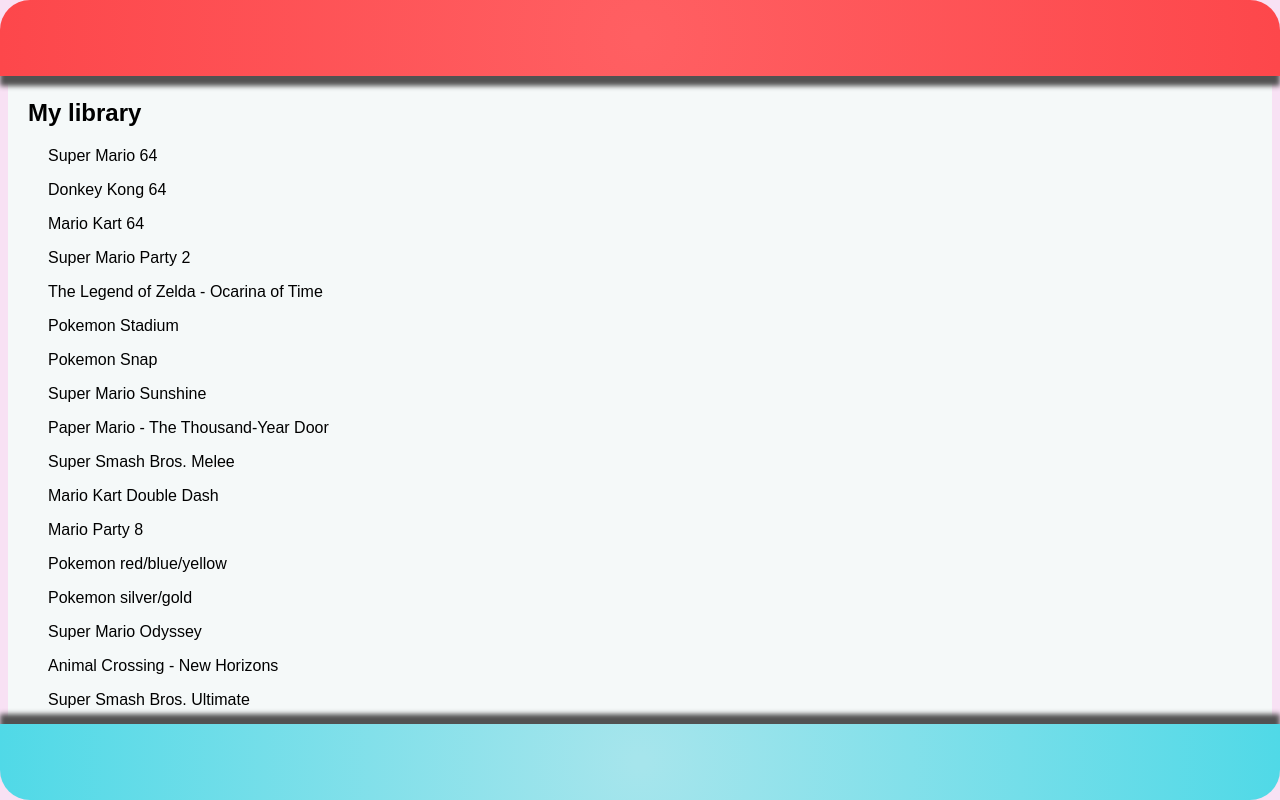
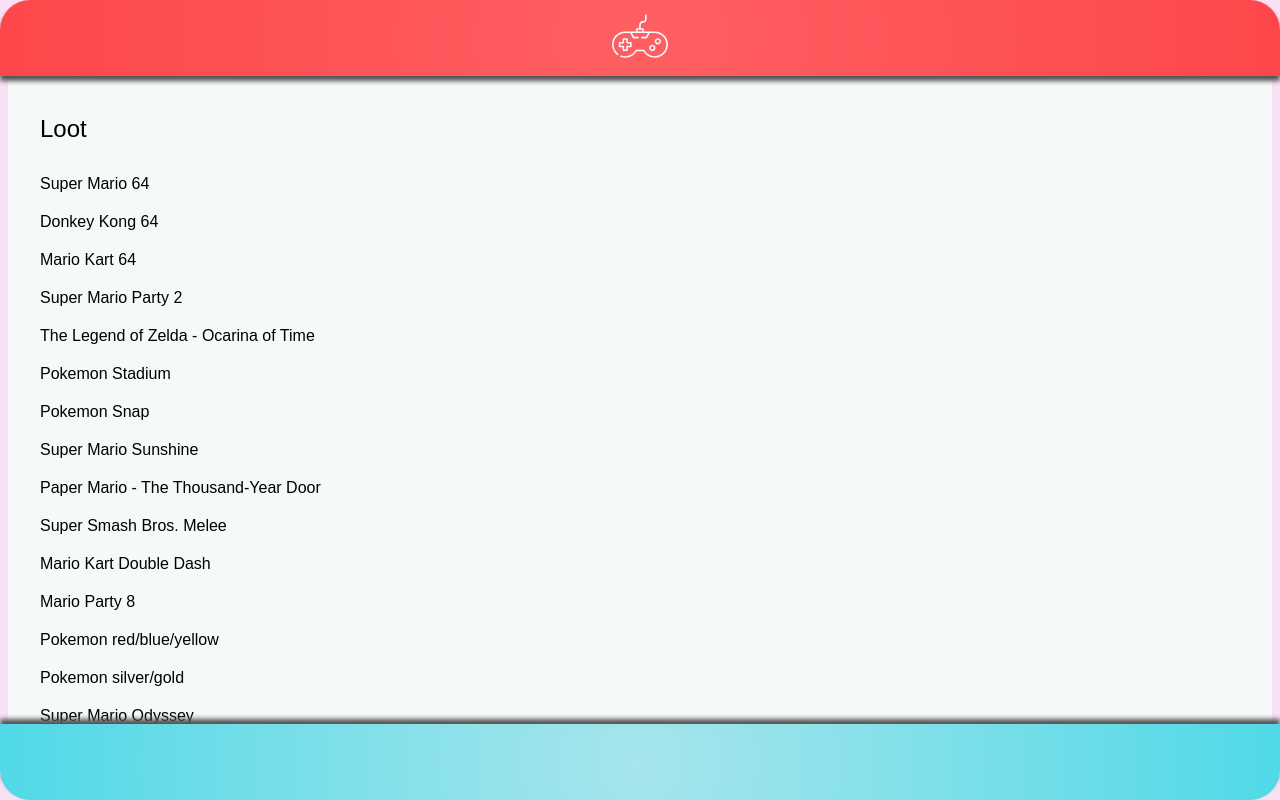
Before and after one commit to juliaknuth/capstone-project, a React (Create React App) app in the folder client/: page / in a window 1280 px wide. Built offline with nearby package versions, Linux system fonts and the light colour scheme.

Commit message:
Final dummy style, no review needed

```diff
--- a/client/src/Footer.js
+++ b/client/src/Footer.js
@@ -14,5 +14,5 @@
   );
   border-bottom-right-radius: 30px;
   border-bottom-left-radius: 30px;
-  box-shadow: 0px -10px 5px #525252;
+  box-shadow: 0px -5px 5px #525252;
 `
--- a/client/src/Header.js
+++ b/client/src/Header.js
@@ -1,8 +1,13 @@
 import React from 'react'
 import styled from 'styled-components/macro'
+import controller from './images/spielcontroller.svg'
 
 export default function Header() {
-  return <HeaderStyled></HeaderStyled>
+  return (
+    <HeaderStyled>
+      <img src={controller} alt="logo"></img>
+    </HeaderStyled>
+  )
 }
 
 const HeaderStyled = styled.header`
@@ -15,6 +20,16 @@
   );
   border-top-right-radius: 30px;
   border-top-left-radius: 30px;
-  box-shadow: 0px 10px 5px #525252;
+  box-shadow: 0px 5px 5px #525252;
   z-index: 999999;
+  text-align: center;
+
+  img {
+    box-sizing: content-box;
+    height: 56px;
+    width; auto;
+    display:inline-block;
+    margin: 0 auto;
+    margin-top: 8px;
+  }
 `
--- a/client/src/List.js
+++ b/client/src/List.js
@@ -5,7 +5,7 @@
 export default function List() {
   return (
     <ContentWrapper>
-      <h2>My library</h2>
+      <h2>Loot</h2>
       <ul>
         {gameList.map((gameList) => (
           <li key={gameList.id}>{gameList.title}</li>
@@ -23,11 +23,16 @@
   background: #f5f9f9;
 
   h2 {
-    margin: 20px;
+    margin-top: 36px;
+    margin-bottom: 32px;
+    margin-left: 32px;
+    font-weight: 250;
   }
 
   li {
     list-style: none;
-    margin-bottom: 16px;
+    margin-bottom: 20px;
+    margin-left: -8px;
+    font-weight: 150;
   }
 `
```
Also changed, not shown: client/src/images/spielcontroller.svg (added).
